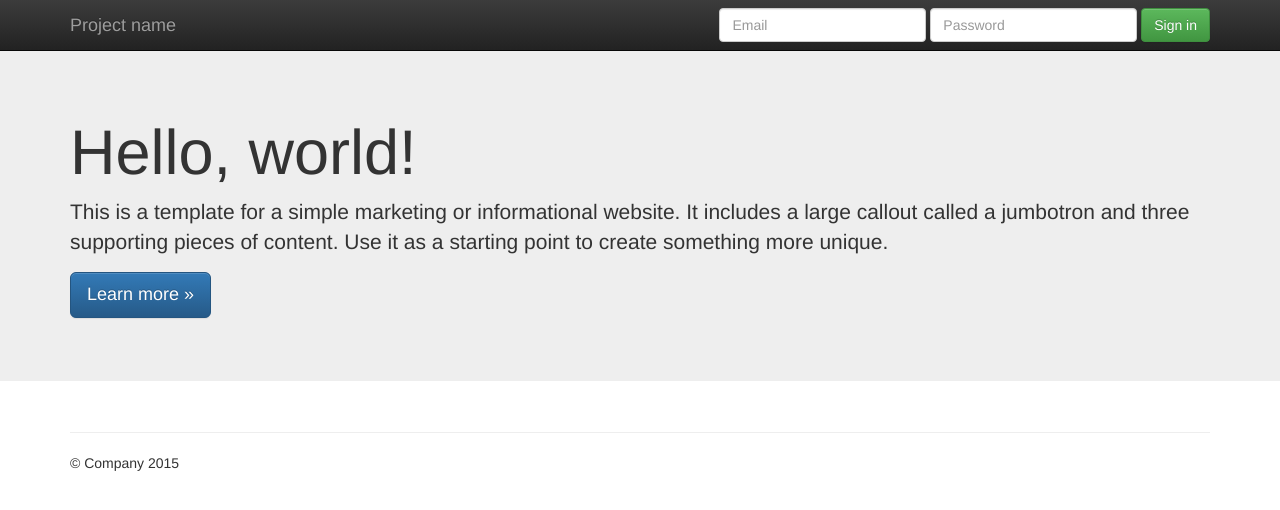
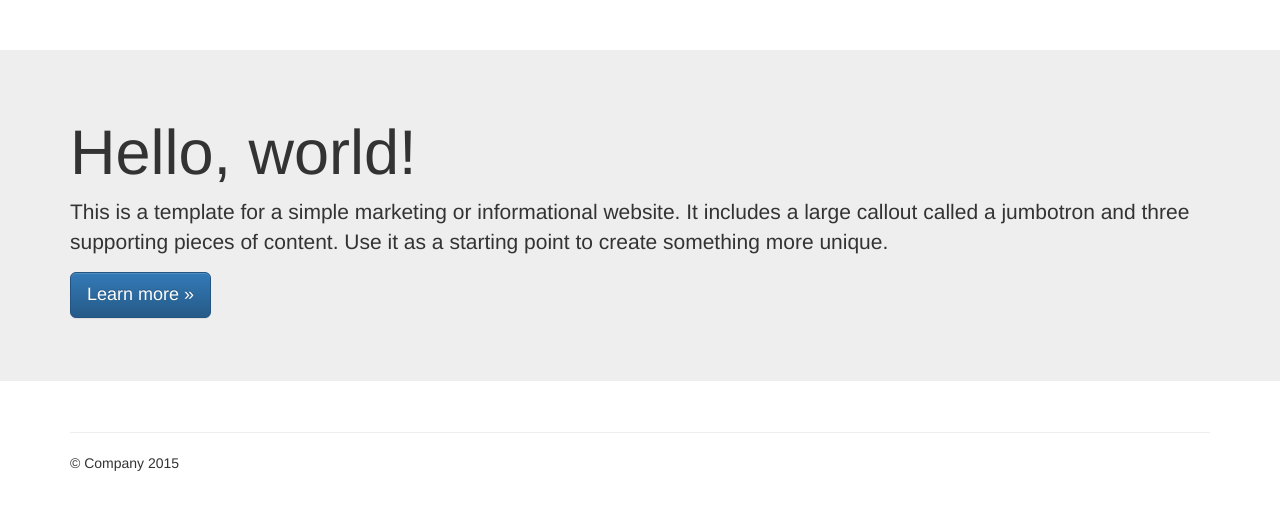
Before and after one commit to sandipsikdar/Test-Project, a plain HTML site: page index.html in a window 1280 px wide. Drawn offline with nearby package versions, Linux system fonts and the light colour scheme.

Commit message:
Nav Bar removed
Signed-off-by: Sandip Sikdar <sandipsikdar@gmail.com>

```diff
--- a/index.html
+++ b/index.html
@@ -22,30 +22,7 @@
         <![endif]-->
     </head>
     <body>
-    <nav class="navbar navbar-inverse navbar-fixed-top" role="navigation">
-      <div class="container">
-        <div class="navbar-header">
-          <button type="button" class="navbar-toggle collapsed" data-toggle="collapse" data-target="#navbar" aria-expanded="false" aria-controls="navbar">
-            <span class="sr-only">Toggle navigation</span>
-            <span class="icon-bar"></span>
-            <span class="icon-bar"></span>
-            <span class="icon-bar"></span>
-          </button>
-          <a class="navbar-brand" href="#">Project name</a>
-        </div>
-        <div id="navbar" class="navbar-collapse collapse">
-          <form class="navbar-form navbar-right" role="form">
-            <div class="form-group">
-              <input type="text" placeholder="Email" class="form-control">
-            </div>
-            <div class="form-group">
-              <input type="password" placeholder="Password" class="form-control">
-            </div>
-            <button type="submit" class="btn btn-success">Sign in</button>
-          </form>
-        </div><!--/.navbar-collapse -->
-      </div>
-    </nav>
+
 
     <!-- Main jumbotron for a primary marketing message or call to action -->
     <div class="jumbotron">
```
